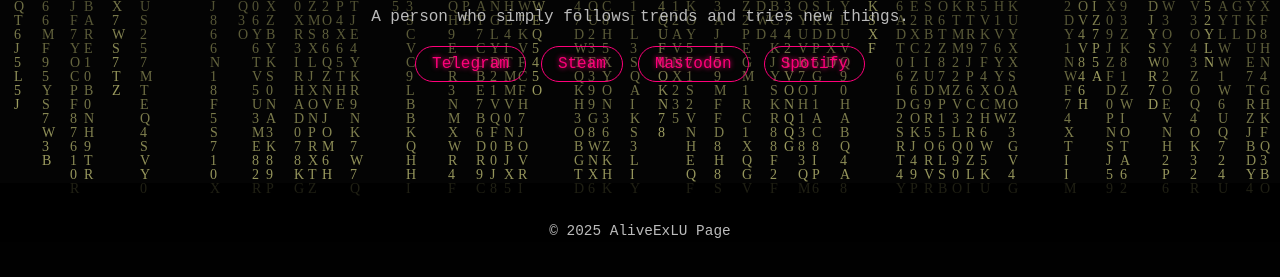
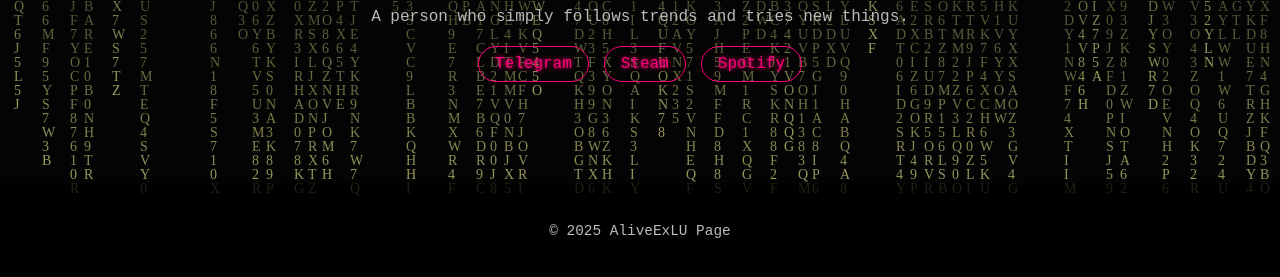
Before and after one commit to ouo-anime/my-references, a plain HTML site: page index.html in a window 1280 px wide. Shown: the part 521-798 px from the top of the page. Drawn offline with Linux system fonts and the light colour scheme; animation ran at ten frames a second; a web font is replaced by a local one.

Commit message:
Removed Mastodon

```diff
--- a/index.html
+++ b/index.html
@@ -150,7 +150,6 @@
             <div class="social-links">
                 <a href="https://t.me/mi_uwu_mi">Telegram</a>
                 <a href="https://steamcommunity.com/profiles/76561199646701194/" target="_blank">Steam</a>
-                <a href="https://mastodon.social/@mi_uwu_mi" target="_blank">Mastodon</a>
                 <a href="https://open.spotify.com/user/31uq62ojgkf6ujvhbtrubcvlhw3u" target="_blank">Spotify</a>
             </div>
         </div>
```
